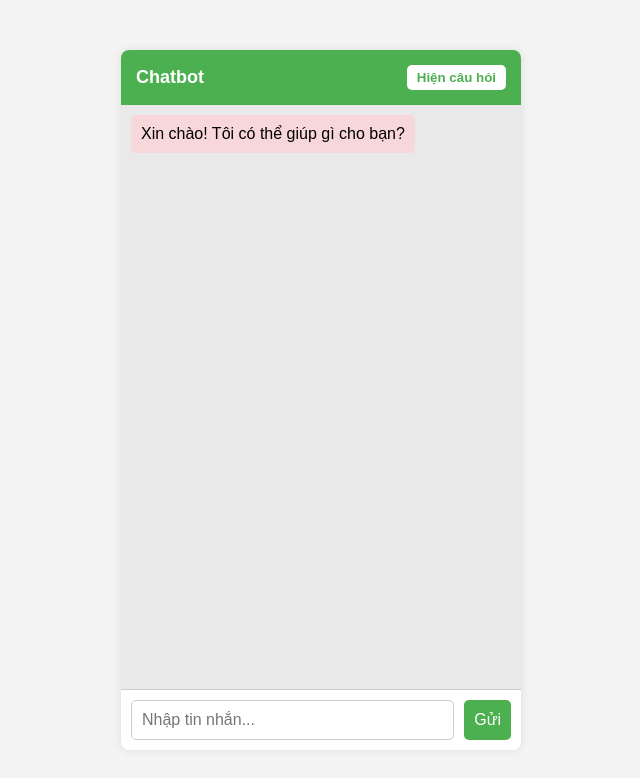
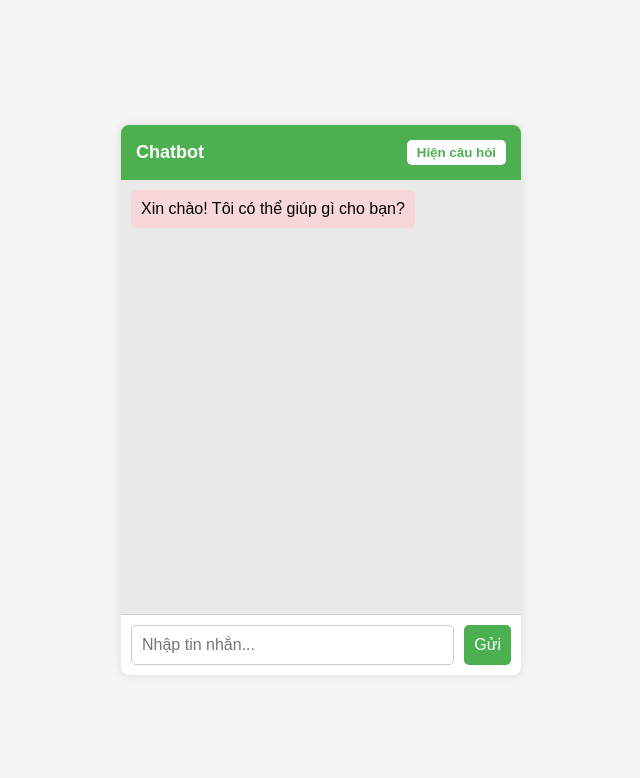
Before and after one commit to hienhatrithuc/botsotaydths, a plain HTML site: page index.html in a window 1280 px wide. Shown: the whole page, without its empty margins (319-959 px from the left). Drawn offline with Linux system fonts and the light colour scheme.

Commit message:
Update index.html

```diff
--- a/index.html
+++ b/index.html
@@ -18,7 +18,7 @@
     }
     .chat-container {
       width: 400px;
-      height: 700px;
+      height: 550px;
       background-color: #ffffff;
       border-radius: 8px;
       box-shadow: 0px 0px 10px rgba(0, 0, 0, 0.1);
```
